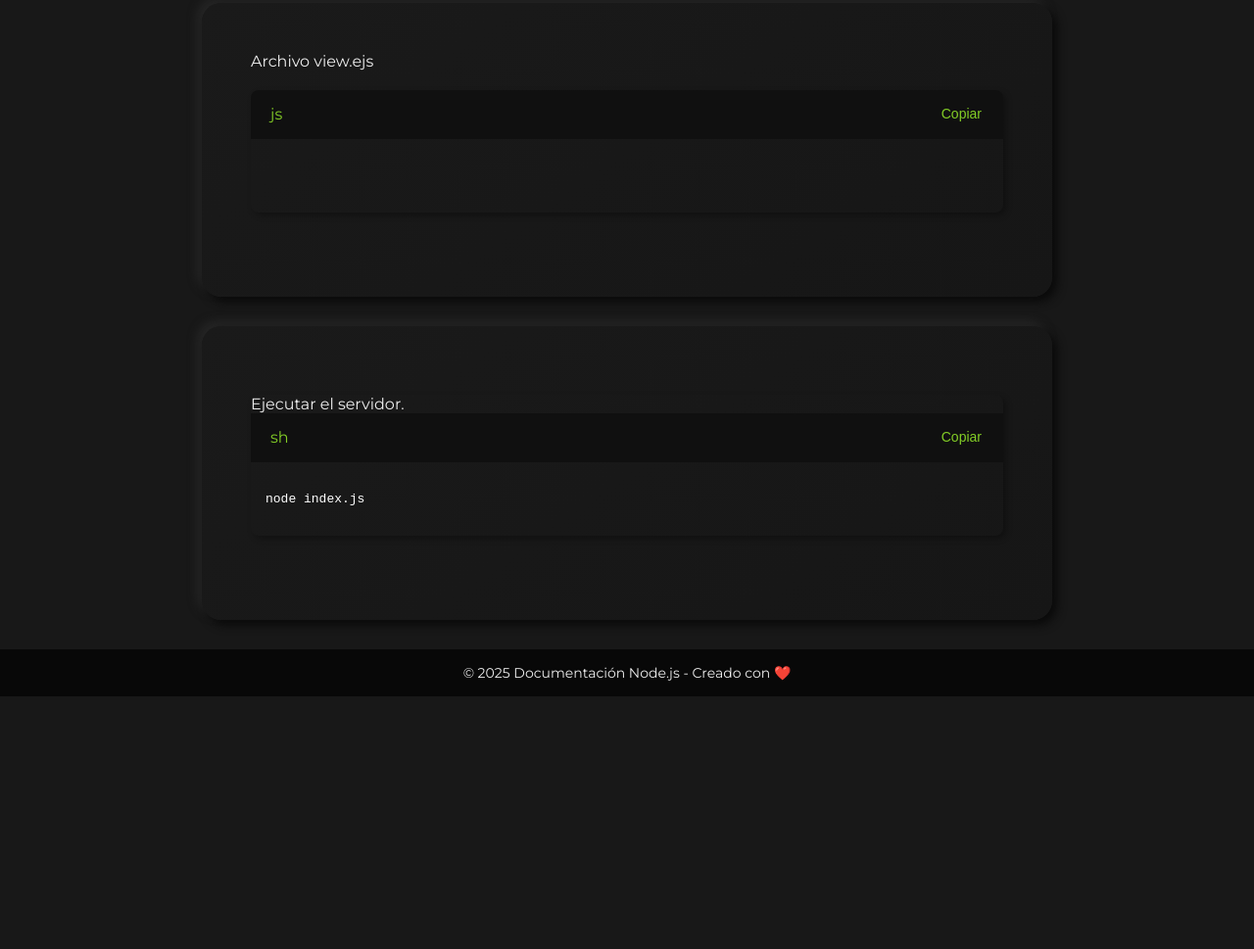
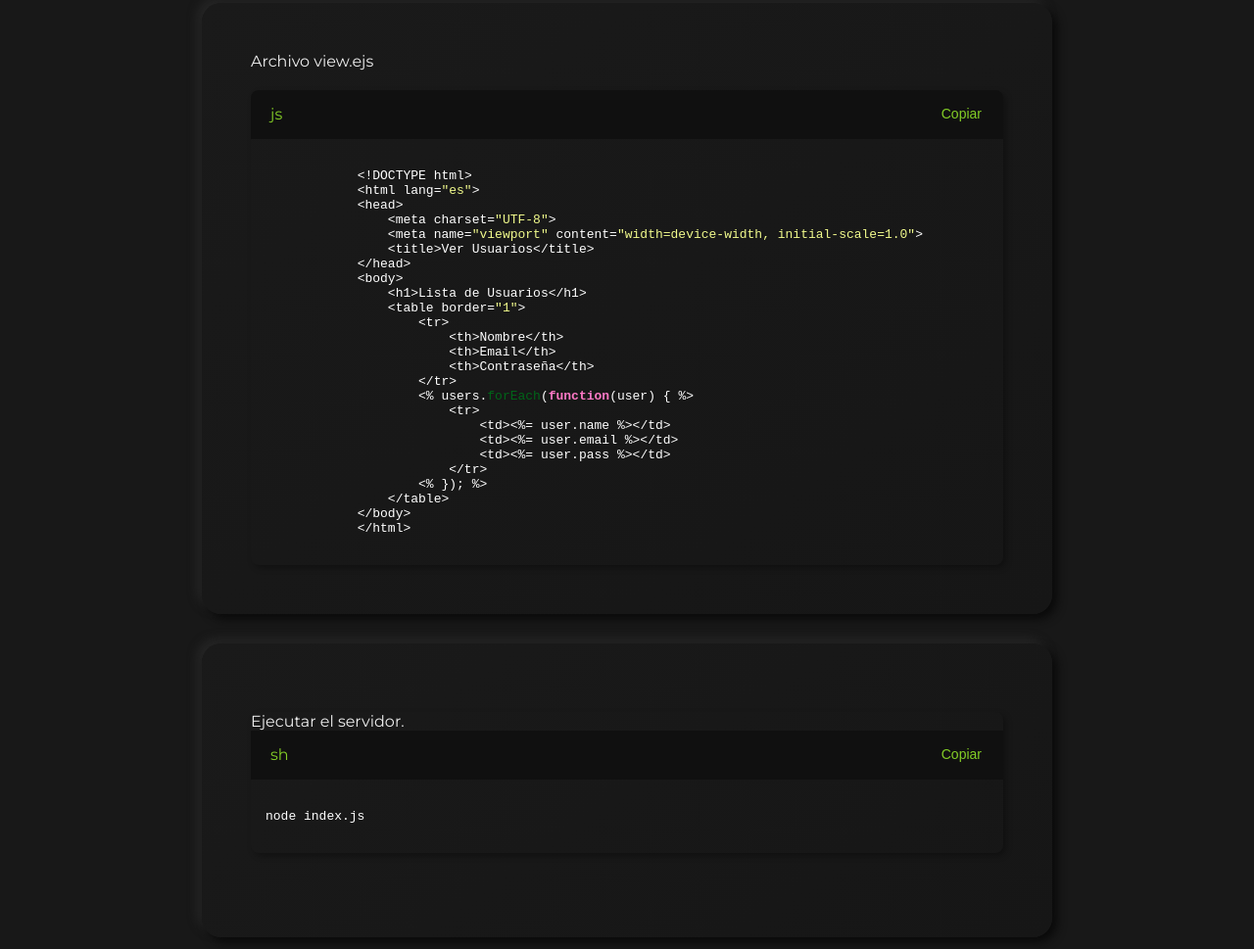
Before and after one commit to Emilio-Chr/Doc_nodejs, a plain HTML site: page practica-2.html in a window 1280 px wide. Shown: the part 4138-5107 px from the top of the page at 98% size. Before the commit the page ends 4849 px from the top, so only its background shows below. Drawn offline with nearby package versions, Linux system fonts and the light colour scheme.

Commit message:
Archivo ejs

```diff
--- a/practica-2.html
+++ b/practica-2.html
@@ -260,15 +260,38 @@ app.post('/users/update', (req, res) => {
                 <div class="code-container">
                     <div class="container-btn-copy">
                         <p>js</p>
-                        <button class="copy-btn" onclick="copiarTexto('codigo700', this)">Copiar</button>
+                        <button class="copy-btn" onclick="copiarTexto('codigo900', this)">Copiar</button>
                     </div>
-                    <pre><code id="codigo700" class="language-javascript">
-
+                    <pre><code id="codigo900" class="language-javascript">
+            &lt;!DOCTYPE html&gt;
+            &lt;html lang="es"&gt;
+            &lt;head&gt;
+                &lt;meta charset="UTF-8"&gt;
+                &lt;meta name="viewport" content="width=device-width, initial-scale=1.0"&gt;
+                &lt;title&gt;Ver Usuarios&lt;/title&gt;
+            &lt;/head&gt;
+            &lt;body&gt;
+                &lt;h1&gt;Lista de Usuarios&lt;/h1&gt;
+                &lt;table border="1"&gt;
+                    &lt;tr&gt;
+                        &lt;th&gt;Nombre&lt;/th&gt;
+                        &lt;th&gt;Email&lt;/th&gt;
+                        &lt;th&gt;Contraseña&lt;/th&gt;
+                    &lt;/tr&gt;
+                    &lt;% users.forEach(function(user) { %&gt;
+                        &lt;tr&gt;
+                            &lt;td&gt;&lt;%= user.name %&gt;&lt;/td&gt;
+                            &lt;td&gt;&lt;%= user.email %&gt;&lt;/td&gt;
+                            &lt;td&gt;&lt;%= user.pass %&gt;&lt;/td&gt;
+                        &lt;/tr&gt;
+                    &lt;% }); %&gt;
+                &lt;/table&gt;
+            &lt;/body&gt;
+            &lt;/html&gt;
                     </code></pre>
                 </div>
             </div>
         </main>
-
 
 
 
```
